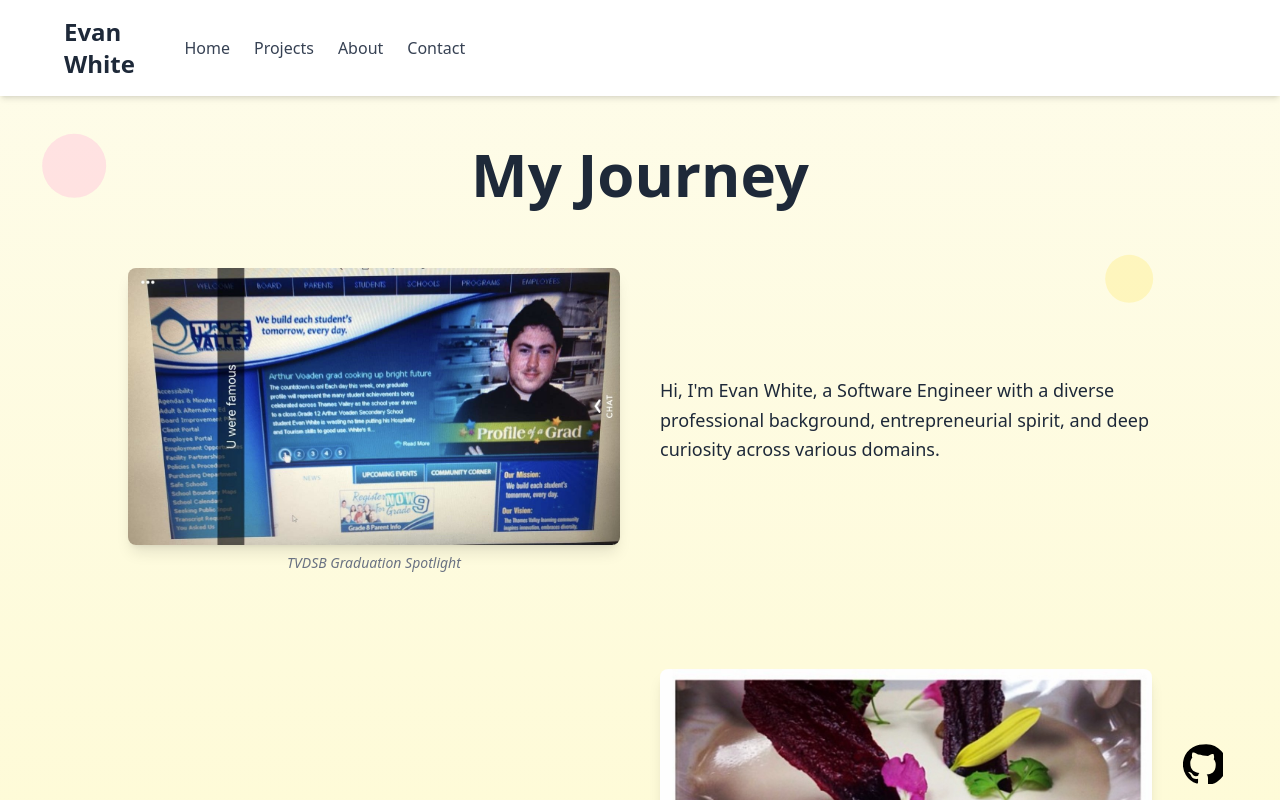
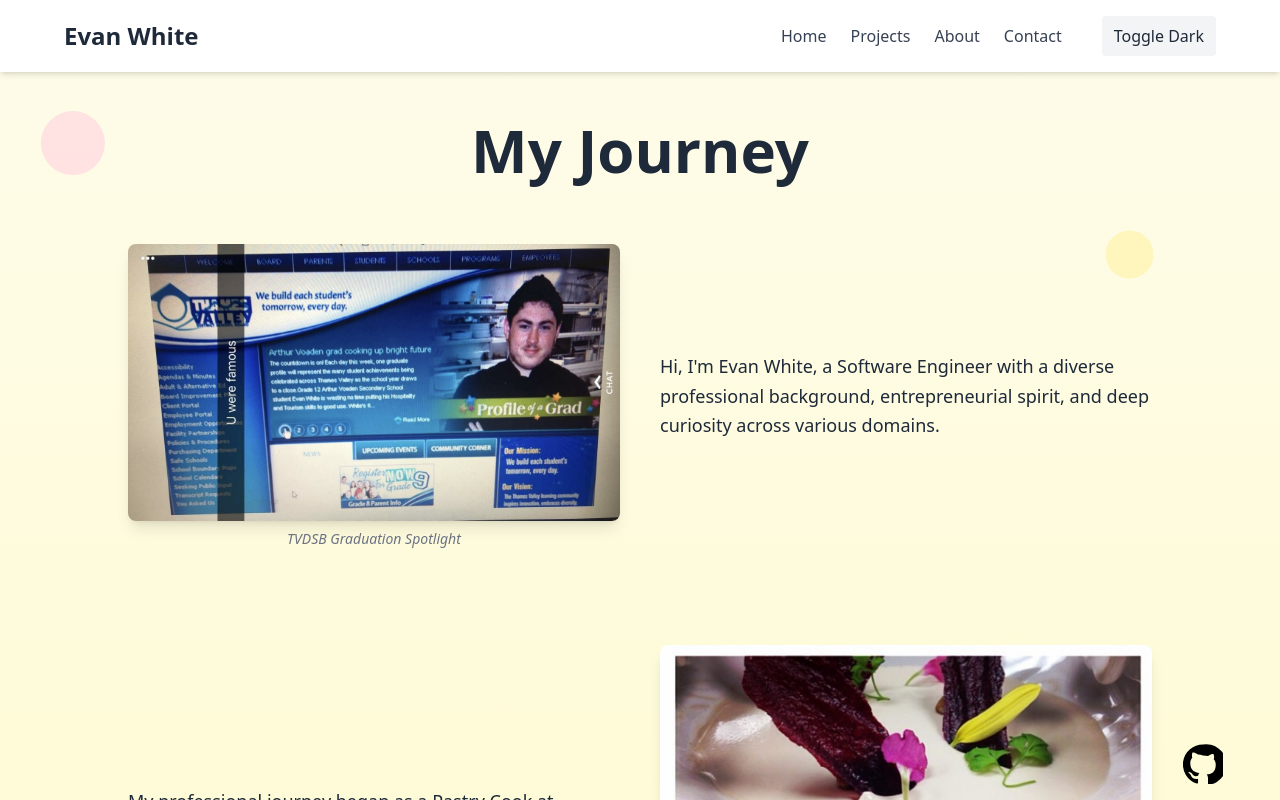
Before and after one commit to EngineeredByEvan/Portfolio, a Next.js app: page /about in a window 1280 px wide. Shown: the top 800 px of the page. Built offline with nearby package versions, Linux system fonts and the light colour scheme.

Commit message:
Restored Dark Mode Toggle

```diff
--- a/src/components/Header.tsx
+++ b/src/components/Header.tsx
@@ -5,30 +5,68 @@ import { HiMenu, HiX } from 'react-icons/hi';
 export default function Header() {
   const [isOpen, setIsOpen] = useState(false);
 
+  const toggleDarkMode = () => {
+    document.documentElement.classList.toggle('dark');
+  };
+
   return (
     <header className="w-full py-4 px-6 md:px-8 bg-white dark:bg-gray-900 shadow-md dark:shadow-gray-800 transition-colors duration-300 z-50 relative">
       <nav className="flex justify-between items-center max-w-6xl mx-auto">
         <div className="text-2xl font-bold text-gray-800 dark:text-white">Evan White</div>
 
-        <div className="md:hidden">
+        {/* Mobile Menu Button */}
+        <div className="md:hidden flex items-center gap-4">
+          <button
+            onClick={toggleDarkMode}
+            className="bg-gray-100 dark:bg-gray-700 text-gray-800 dark:text-gray-100 px-3 py-2 rounded hover:bg-gray-200 dark:hover:bg-gray-600 transition"
+          >
+            Toggle Dark
+          </button>
           <button onClick={() => setIsOpen(!isOpen)}>
             {isOpen ? <HiX size={28} /> : <HiMenu size={28} />}
           </button>
         </div>
 
-        <div className={`absolute top-full left-0 w-full bg-white dark:bg-gray-900 md:static md:flex space-y-4 md:space-y-0 md:space-x-6 py-4 md:py-0 px-6 md:px-0 ${isOpen ? 'block' : 'hidden'} md:block transition-all duration-300`}>
-          {['/', '/projects', '/about', '/contact'].map((path, idx) => (
-            <Link
-              key={idx}
-              href={path}
-              className="block text-gray-700 dark:text-gray-300 hover:text-red-500 dark:hover:text-red-400 transition"
-              onClick={() => setIsOpen(false)}
-            >
-              {path === '/' ? 'Home' : path.replace('/', '').charAt(0).toUpperCase() + path.slice(2)}
-            </Link>
-          ))}
+        {/* Desktop Nav */}
+        <div className="hidden md:flex space-x-6 items-center">
+          <Link href="/" className="text-gray-700 dark:text-gray-300 hover:text-red-500 dark:hover:text-red-400 transition">
+            Home
+          </Link>
+          <Link href="/projects" className="text-gray-700 dark:text-gray-300 hover:text-red-500 dark:hover:text-red-400 transition">
+            Projects
+          </Link>
+          <Link href="/about" className="text-gray-700 dark:text-gray-300 hover:text-red-500 dark:hover:text-red-400 transition">
+            About
+          </Link>
+          <Link href="/contact" className="text-gray-700 dark:text-gray-300 hover:text-red-500 dark:hover:text-red-400 transition">
+            Contact
+          </Link>
+          <button
+            onClick={toggleDarkMode}
+            className="ml-4 bg-gray-100 dark:bg-gray-700 text-gray-800 dark:text-gray-100 px-3 py-2 rounded hover:bg-gray-200 dark:hover:bg-gray-600 transition"
+          >
+            Toggle Dark
+          </button>
         </div>
       </nav>
+
+      {/* Mobile Dropdown Menu */}
+      {isOpen && (
+        <div className="md:hidden mt-2 px-6 space-y-4">
+          <Link href="/" onClick={() => setIsOpen(false)} className="block text-gray-700 dark:text-gray-300 hover:text-red-500 dark:hover:text-red-400 transition">
+            Home
+          </Link>
+          <Link href="/projects" onClick={() => setIsOpen(false)} className="block text-gray-700 dark:text-gray-300 hover:text-red-500 dark:hover:text-red-400 transition">
+            Projects
+          </Link>
+          <Link href="/about" onClick={() => setIsOpen(false)} className="block text-gray-700 dark:text-gray-300 hover:text-red-500 dark:hover:text-red-400 transition">
+            About
+          </Link>
+          <Link href="/contact" onClick={() => setIsOpen(false)} className="block text-gray-700 dark:text-gray-300 hover:text-red-500 dark:hover:text-red-400 transition">
+            Contact
+          </Link>
+        </div>
+      )}
     </header>
   );
 }
```
